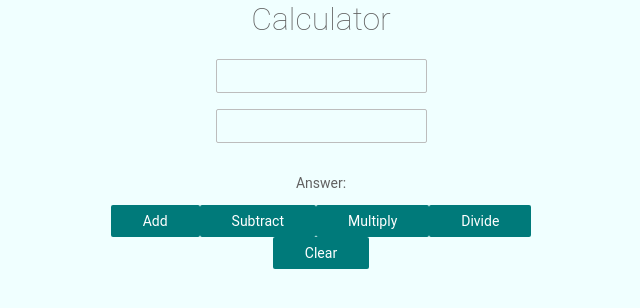
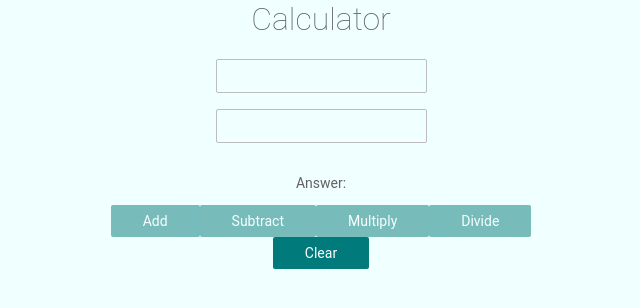
Before and after one commit to hackmak/Calculator, an Angular app: page / in a window 1280 px wide. Shown: the top 308 px of the page, without its empty margins (319-959 px from the left). Built offline with nearby package versions, Linux system fonts and the light colour scheme.

Commit message:
2 files modified

```diff
--- a/src/app/calculator/calculator.component.html
+++ b/src/app/calculator/calculator.component.html
@@ -1,13 +1,13 @@
 <h1>Calculator</h1>
 <form [formGroup]="inputForm">
-  <div><input type="number" formControlName="num1"></div>
-  <div><input type="number" formControlName="num2"></div>
+  <div><input type="number" formControlName="num1" required></div>
+  <div><input type="number" formControlName="num2" required></div>
 </form>
 <p class="solution">Answer: {{solution}}</p>
 <div class="operations">
-  <button (click)="add(num1,num2)">Add</button>
-  <button>Subtract</button>
-  <button>Multiply</button>
-  <button (click)="divide()">Divide</button>
+  <button type="submit" [disabled]="inputForm.invalid" (click)="add(num1,num2)">Add</button>
+  <button type="submit" [disabled]="inputForm.invalid">Subtract</button>
+  <button type="submit" [disabled]="inputForm.invalid">Multiply</button>
+  <button type="submit" [disabled]="isZero(num2) || inputForm.invalid" (click)="divide()">Divide</button>
 </div>
 <div><button (click)="reset()">Clear</button></div>
--- a/src/app/calculator/calculator.component.ts
+++ b/src/app/calculator/calculator.component.ts
@@ -1,5 +1,5 @@
-import { Component, OnInit } from '@angular/core';
-import { FormBuilder } from '@angular/forms';
+import { Component } from '@angular/core';
+import { FormBuilder, Validators } from '@angular/forms';
 
 @Component({
   selector: 'app-calculator',
@@ -15,8 +15,8 @@ export class CalculatorComponent {
     private formBuilder: FormBuilder,
   ) {
     this.inputForm = this.formBuilder.group({
-      num1:null,
-      num2:null,
+      num1:[null, Validators.required],
+      num2:[null, Validators.required],
     });
   }
   add(x, y) {
@@ -33,6 +33,14 @@ export class CalculatorComponent {
     return x*y;
   }
 
+  isZero(num) {
+    if(num==0){
+      return true;
+    }
+    else {
+      return false;
+    }
+  }
   divide (x, y) {
     if (y === 0) {
       console.warn('Cannot divide by 0!');
```
